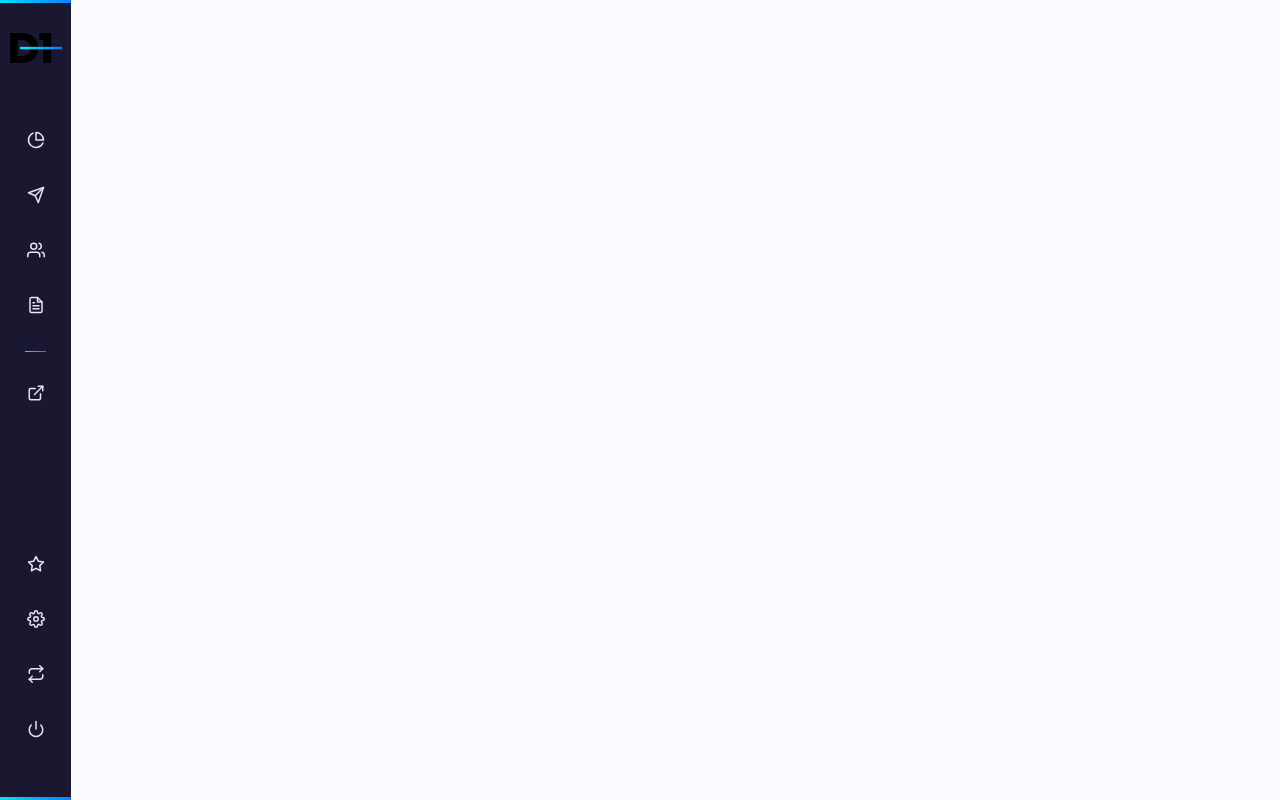
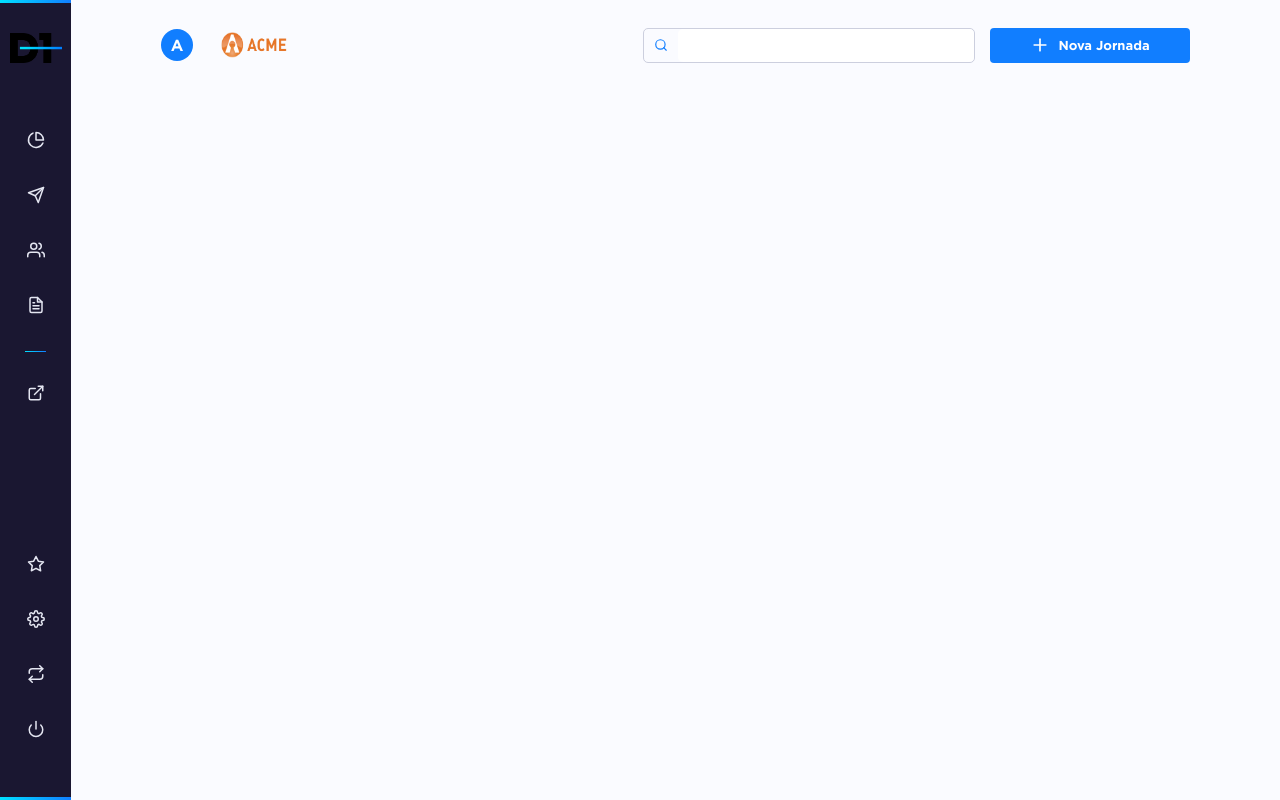
Before and after one commit to MarcosWillianR/teste-frontend, a React (Create React App) app: page / in a window 1280 px wide. Built offline with nearby package versions, Linux system fonts and the light colour scheme.

Commit message:
created main header and new components/helpers and variables

```diff
--- a/package.json
+++ b/package.json
@@ -10,6 +10,7 @@
     "@types/node": "^12.0.0",
     "@types/react": "^16.9.0",
     "@types/react-dom": "^16.9.0",
+    "polished": "^3.6.5",
     "react": "^16.13.1",
     "react-dom": "^16.13.1",
     "react-icons": "^3.11.0",
--- /dev/null
+++ b/src/components/Form/Button/index.tsx
@@ -0,0 +1,29 @@
+import React, { ButtonHTMLAttributes } from 'react';
+import { IconBaseProps } from 'react-icons';
+
+import { Container, Loading } from './styles';
+
+type ButtonProps = ButtonHTMLAttributes<HTMLButtonElement> & {
+  loading?: boolean;
+  icon?: React.ComponentType<IconBaseProps>;
+};
+
+const Button: React.FC<ButtonProps> = ({
+  loading,
+  icon: Icon,
+  children,
+  ...rest
+}) => (
+  <Container type="button" {...rest}>
+    {loading ? (
+      <Loading />
+    ) : (
+      <>
+        {Icon && <Icon size={20} />}
+        {children}
+      </>
+    )}
+  </Container>
+);
+
+export default Button;
--- /dev/null
+++ b/src/components/Form/Button/styles.ts
@@ -0,0 +1,48 @@
+import styled, { keyframes } from 'styled-components';
+import { FiLoader } from 'react-icons/fi';
+
+import { LIGHT_COLOR2, GRADIENT1 } from '../../../styles/variables';
+
+const loadingAnim = keyframes`
+  from {
+    transform: rotate(0deg);
+  }
+  to {
+    transform: rotate(360deg);
+  }
+`;
+
+export const Container = styled.button`
+  background: linear-gradient(90deg, #117eff, #117eff);
+
+  height: 35px;
+  min-width: 200px;
+  width: 100%;
+
+  border-radius: 4px;
+  border: 0;
+
+  padding: 16px;
+  color: ${LIGHT_COLOR2};
+  font-family: 'Gotham-Bold';
+  font-weight: 600;
+
+  display: flex;
+  align-items: center;
+  justify-content: center;
+
+  &:hover {
+    background: ${GRADIENT1};
+  }
+
+  svg {
+    margin-right: 8px;
+  }
+`;
+
+export const Loading = styled(FiLoader)`
+  animation: ${loadingAnim} 2s infinite linear;
+  color: #fff;
+  width: 22px;
+  height: 22px;
+`;
--- /dev/null
+++ b/src/components/Form/InputSearch/index.tsx
@@ -0,0 +1,20 @@
+import React, { InputHTMLAttributes, useState } from 'react';
+import { FiSearch } from 'react-icons/fi';
+
+import { Container } from './styles';
+
+const InputSearch: React.FC<InputHTMLAttributes<HTMLInputElement>> = () => {
+  const [isFocused, setIsFocused] = useState(false);
+
+  return (
+    <Container isContainerFocused={isFocused}>
+      <FiSearch />
+      <input
+        onFocus={() => setIsFocused(true)}
+        onBlur={() => setIsFocused(false)}
+      />
+    </Container>
+  );
+};
+
+export default InputSearch;
--- /dev/null
+++ b/src/components/Form/InputSearch/styles.ts
@@ -0,0 +1,47 @@
+import styled from 'styled-components';
+import {
+  LIGHT_COLOR3,
+  MAIN_COLOR,
+  FONT_SIZE_14,
+} from '../../../styles/variables';
+
+interface ContainerProps {
+  isContainerFocused: boolean;
+}
+
+export const Container = styled.div<ContainerProps>`
+  height: 35px;
+  max-width: 100%;
+
+  display: flex;
+  align-items: center;
+
+  border: 1px solid ${LIGHT_COLOR3};
+  border-radius: 5px;
+
+  svg {
+    margin: 0 10px;
+    width: 14px;
+    height: 14px;
+    color: ${MAIN_COLOR};
+  }
+
+  &:hover {
+    box-shadow: 2px 2px 16px rgba(0, 0, 0, 0.3);
+  }
+
+  ${props =>
+    props.isContainerFocused &&
+    `
+    box-shadow: 2px 2px 16px rgba(0, 0, 0, 0.3);
+  `}
+
+  input {
+    border-radius: 5px;
+    font-size: ${FONT_SIZE_14};
+    width: 296px;
+    height: 100%;
+    padding: 8px 22px 8px 0;
+    border: 0;
+  }
+`;
--- /dev/null
+++ b/src/components/Form/index.ts
@@ -0,0 +1,4 @@
+import Button from './Button';
+import InputSearch from './InputSearch';
+
+export { Button, InputSearch };
--- /dev/null
+++ b/src/helpers/index.ts
@@ -0,0 +1,16 @@
+export function getInitialsName(str: string): string {
+  if (str) {
+    const words = str.split(' ');
+    if (words.length) {
+      if (words.length === 1) {
+        return words[0][0];
+      }
+      if (words.length > 2) {
+        return `${words[0][0]}${words[words.length - 1][0]}`;
+      }
+      return `${words[0][0]}${words[1][0]}`;
+    }
+  }
+
+  return '';
+}
--- a/src/pages/Dashboard/index.tsx
+++ b/src/pages/Dashboard/index.tsx
@@ -1,13 +1,41 @@
 import React from 'react';
+import { FiPlus } from 'react-icons/fi';
 
-import { Container } from './styles';
+import SideBar from '../../components/SideBar';
+import { Button, InputSearch } from '../../components/Form';
 
-import Sidebar from '../../components/SideBar';
+import ACMElogo from '../../assets/images/acme-logo.png';
+
+import { getInitialsName } from '../../helpers';
+
+import {
+  Container,
+  MainContainer,
+  Header,
+  ProfileContainer,
+  Avatar,
+  SearchContainer,
+} from './styles';
 
 const Dashboard: React.FC = () => {
   return (
     <Container>
-      <Sidebar />
+      <SideBar />
+
+      <MainContainer>
+        <Header>
+          <ProfileContainer>
+            <Avatar src={null}>{getInitialsName('André')}</Avatar>
+
+            <img src={ACMElogo} alt="ACME - Logo" />
+          </ProfileContainer>
+
+          <SearchContainer>
+            <InputSearch />
+            <Button icon={FiPlus}>Nova Jornada</Button>
+          </SearchContainer>
+        </Header>
+      </MainContainer>
     </Container>
   );
 };
--- a/src/pages/Dashboard/styles.ts
+++ b/src/pages/Dashboard/styles.ts
@@ -1,3 +1,69 @@
-import styled from 'styled-components';
+import styled, { css } from 'styled-components';
+import { LIGHT_COLOR2, MAIN_COLOR, FONT_SIZE_16 } from '../../styles/variables';
 
-export const Container = styled.div``;
+interface AvatarImageProps {
+  src: string | null;
+}
+
+export const Container = styled.main`
+  width: 100%;
+
+  display: flex;
+`;
+
+export const MainContainer = styled.main`
+  flex: 1;
+`;
+
+export const Header = styled.header`
+  height: 90px;
+  padding: 0 90px;
+  display: flex;
+  justify-content: space-between;
+  align-items: center;
+`;
+
+export const ProfileContainer = styled.div`
+  display: flex;
+  align-items: center;
+
+  img {
+    width: 66px;
+    height: 26px;
+  }
+`;
+
+export const Avatar = styled.div<AvatarImageProps>`
+  width: 32px;
+  height: 32px;
+  margin-right: 28px;
+
+  ${props =>
+    props.src
+      ? css`
+          background: url(${props.src}) no-repeat 50% 50%;
+          background-size: cover;
+
+          color: transparent;
+        `
+      : css`
+          background: ${MAIN_COLOR};
+          color: ${LIGHT_COLOR2};
+          font-family: 'Gotham-Bold', serif;
+          font-size: ${FONT_SIZE_16};
+        `}
+
+  display: flex;
+  align-items: center;
+  justify-content: center;
+  border-radius: 50%;
+`;
+
+export const SearchContainer = styled.div`
+  display: flex;
+  align-items: center;
+
+  button {
+    margin-left: 15px;
+  }
+`;
--- a/src/styles/variables.ts
+++ b/src/styles/variables.ts
@@ -1,7 +1,12 @@
 export const MAIN_COLOR = '#117EFF';
 
 export const LIGHT_COLOR1 = '#E4E6F1';
+export const LIGHT_COLOR2 = '#FFF';
+export const LIGHT_COLOR3 = '#CCCFDE';
 
 export const DARK_COLOR1 = '#1A1731';
 
 export const GRADIENT1 = 'linear-gradient(90deg, #00e1ff, #117eff);';
+
+export const FONT_SIZE_16 = '16px';
+export const FONT_SIZE_14 = '14px';
```
Also changed, not shown: .eslintrc.json, 1 other file (tests, documents, lock files or other folders).
